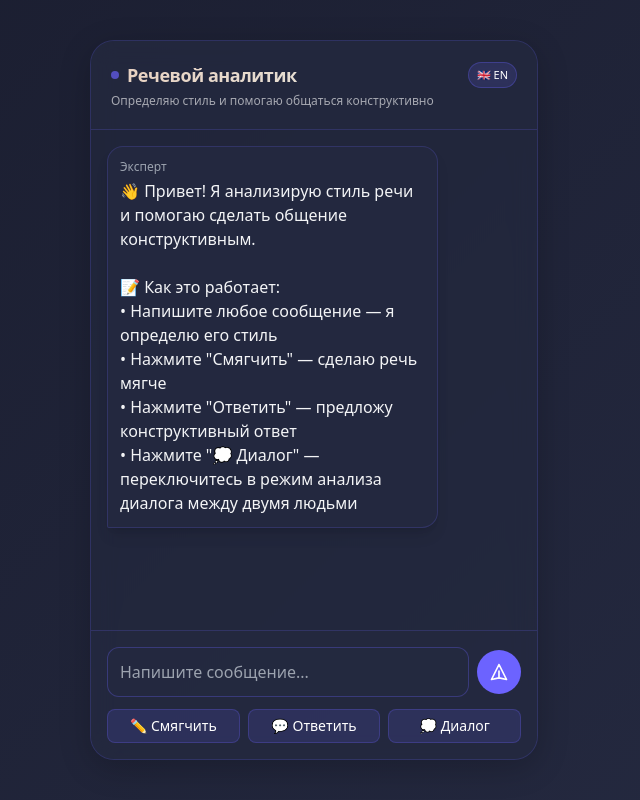
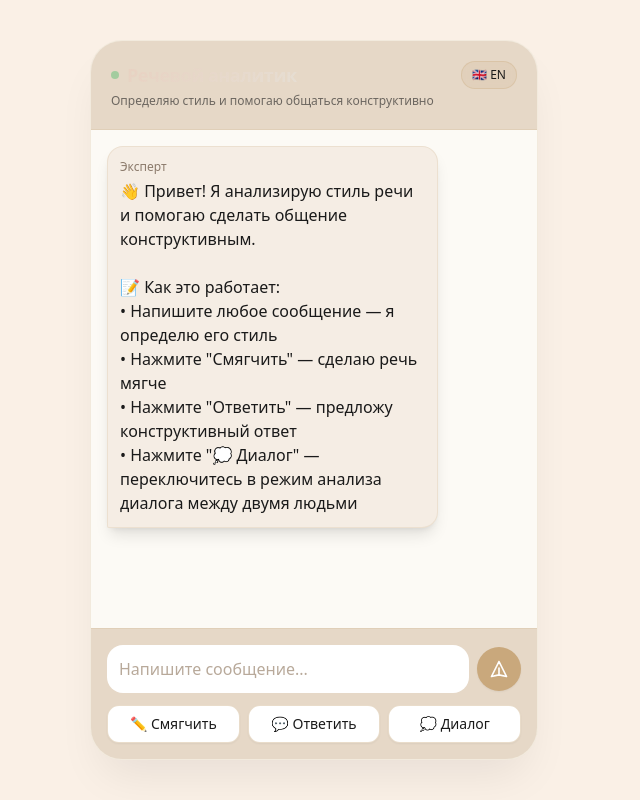
Before and after one commit to kms4u/communication, a FastAPI app: page / in a window 1280 px wide. Shown: the whole page, without its empty margins (326-966 px from the left). Run offline with FastAPI, Linux system fonts and the light colour scheme; some libraries are stand-ins or nearby versions.

Commit message:
updated styles

```diff
--- a/frontend/templates/index.html
+++ b/frontend/templates/index.html
@@ -3,7 +3,7 @@
 <head>
 <meta charset="UTF-8">
 <meta name="viewport" content="width=device-width, initial-scale=1.0, viewport-fit=cover, user-scalable=no">
-<meta name="theme-color" content="#1A1D2F">
+<meta name="theme-color" content="#FAF0E6">
 <title>Речевой аналитик</title>
 <script src="https://cdn.tailwindcss.com"></script>
 <style>
@@ -21,10 +21,10 @@
     width: 100%;
   }
 
-  /* Принудительный градиент для фона */
+  /* СВЕТЛЫЙ ФОН */
   body {
-    background: linear-gradient(135deg, #1A1D2F 0%, #252A41 100%) !important;
-    color: #FFFFFF !important;
+    background: #FAF0E6 !important;
+    color: #1A1A1A !important;
     font-family: system-ui, -apple-system, sans-serif;
     display: flex;
     justify-content: center;
@@ -32,7 +32,7 @@
     padding: 1rem;
   }
 
-  /* Дополнительные кастомные анимации */
+  /* Анимации */
   @keyframes blink {
     0%, 100% { opacity: 1; }
     50% { opacity: 0.3; }
@@ -70,23 +70,9 @@
   }
 
   /* Кастомный скроллбар */
-  .custom-scroll::-webkit-scrollbar {
-    width: 5px;
-  }
-
-  .custom-scroll::-webkit-scrollbar-track {
-    background: #252A41;
-    border-radius: 10px;
-  }
-
-  .custom-scroll::-webkit-scrollbar-thumb {
-    background: #6C63FF;
-    border-radius: 10px;
-  }
-
-  .custom-scroll::-webkit-scrollbar-thumb:hover {
-    background: #8B84FF;
-  }
+  .custom-scroll::-webkit-scrollbar { width: 4px; }
+  .custom-scroll::-webkit-scrollbar-track { background: #E8DDD0; border-radius: 10px; }
+  .custom-scroll::-webkit-scrollbar-thumb { background: #B8A99A; border-radius: 10px; }
 
   /* Эффекты кнопок */
   button {
@@ -99,92 +85,82 @@
     transform: scale(0.96);
   }
 
-  /* Стили для сообщений */
+  /* ===== СТИЛИ СООБЩЕНИЙ ===== */
   .user-message {
-    background: linear-gradient(135deg, #6C63FF, #8B84FF);
-    box-shadow: 0 4px 16px rgba(108, 99, 255, 0.3);
-    color: #FFFFFF;
+    background: #C9A87C;
+    box-shadow: 0 4px 12px rgba(201, 168, 124, 0.15);
+    color: #FFFFFF !important;
   }
 
   .bot-message {
-    background: rgba(37, 42, 65, 0.9);
-    border: 1px solid rgba(108, 99, 255, 0.2);
-    box-shadow: 0 2px 8px rgba(0, 0, 0, 0.1);
-    color: #FFFFFF;
+    background: #F5EDE4;
+    border: 1px solid rgba(201, 168, 124, 0.2);
+    box-shadow: 0 2px 8px rgba(0, 0, 0, 0.02);
+    color: #1A1A1A !important;
   }
 
-  /* Плавное появление сообщений */
+  .bot-message .text-gray-400,
+  .bot-message .text-xs {
+    color: #8B7A6B !important;
+  }
+
   .message-wrapper {
     animation: fadeSlideUp 0.3s ease-out;
   }
 
-  /* Стили для основного контейнера */
+  /* Окно чата — мягкий не-белый фон */
   .main-container {
-    background: rgba(37, 42, 65, 0.5);
+    background: #FCFAF5;
     backdrop-filter: blur(12px);
-    border: 1px solid rgba(108, 99, 255, 0.2);
-    box-shadow: 0 8px 32px rgba(0, 0, 0, 0.2);
+    border: 1px solid rgba(201, 168, 124, 0.2);
+    box-shadow: 0 25px 45px -12px rgba(0, 0, 0, 0.08);
   }
 
-  /* Стили для кнопки переключения языка */
+  /* Кнопка переключения языка */
   .lang-btn {
-    background: rgba(108, 99, 255, 0.15);
+    background: rgba(201, 168, 124, 0.15);
     backdrop-filter: blur(4px);
-    padding: 4px 8px;
-    border-radius: 20px;
-    font-size: 11px;
+    padding: 4px 10px;
+    border-radius: 40px;
+    font-size: 12px;
     font-weight: 500;
-    transition: all 0.2s ease;
-    border: 1px solid rgba(108, 99, 255, 0.3);
-    color: #FFFFFF !important;
+    border: 1px solid rgba(201, 168, 124, 0.3);
+    color: #1A1A1A !important;
   }
 
   .lang-btn:hover {
-    background: rgba(108, 99, 255, 0.3);
-    transform: scale(1.02);
-  }
-
-  .lang-btn:active {
-    transform: scale(0.95);
+    background: #C9A87C;
+    color: #FFFFFF !important;
+    border-color: #C9A87C;
   }
 
   /* Адаптивные стили */
   @media (max-width: 767px) {
     body {
       padding: 0 !important;
-      background: #1A1D2F !important;
+      background: #FAF0E6 !important;
     }
 
-    /* На телефонах убираем внутреннее окно */
     .main-container {
       border-radius: 0 !important;
       height: 100% !important;
-      max-width: 100% !important;
       width: 100% !important;
-      background: transparent !important;
+      background: #FCFAF5 !important;
       backdrop-filter: none !important;
       border: none !important;
-      box-shadow: none !important;
       position: fixed !important;
-      top: 0 !important;
-      left: 0 !important;
-      right: 0 !important;
-      bottom: 0 !important;
       margin: 0 !important;
     }
 
-    /* Упрощаем сообщения на телефонах */
     .user-message, .bot-message {
       border-radius: 1rem !important;
     }
 
-    /* Убираем подзаголовок на телефонах */
     .subtitle {
       display: none;
     }
   }
 
-  /* Для планшетов и больше */
   @media (min-width: 768px) {
     body {
       padding: 1rem !important;
@@ -194,7 +170,7 @@
       height: 90vh !important;
       max-width: 28rem !important;
       width: 100% !important;
-      border-radius: 1.5rem !important;
+      border-radius: 2rem !important;
       position: relative !important;
     }
   }
@@ -205,11 +181,11 @@
 <div class="main-container w-full flex flex-col overflow-hidden">
 
   <!-- Шапка -->
-  <div class="p-5 border-b border-[#6C63FF]/20" style="background: rgba(37, 42, 65, 0.5);">
+  <div class="p-5 border-b border-[#C9A87C]/20" style="background: rgba(194, 166, 131, 0.4);">
     <div class="flex items-center justify-between">
       <div class="flex items-center gap-2">
-        <div class="w-2 h-2 bg-[#6C63FF] rounded-full animate-pulse"></div>
-        <h1 class="text-lg font-semibold tracking-tight" style="color: #FFFFFF;">
+        <div class="w-2 h-2 bg-[#81c78c] rounded-full animate-pulse"></div>
+        <h1 class="text-lg font-semibold tracking-tight" style="color: #1A1A1A;">
           Речевой аналитик
         </h1>
       </div>
@@ -219,7 +195,7 @@
         </button>
       </div>
     </div>
-    <p class="subtitle text-xs mt-1" style="color: rgba(255, 255, 255, 0.6);">Определяю стиль и помогаю общаться конструктивно</p>
+    <p class="subtitle text-xs mt-1" style="color: rgba(26, 26, 26, 0.6);">Определяю стиль и помогаю общаться конструктивно</p>
   </div>
 
   <!-- Область чата -->
@@ -227,26 +203,26 @@
 
   <!-- Индикатор печати -->
   <div id="typingIndicator" class="hidden px-4 py-2">
-    <div class="rounded-2xl rounded-bl-sm px-4 py-2 inline-flex items-center gap-1 border border-[#6C63FF]/25" style="background: rgba(37, 42, 65, 0.9); backdrop-filter: blur(4px); box-shadow: 0 2px 8px rgba(0,0,0,0.2);">
-      <span class="text-xs" style="color: #FFFFFF;">Анализирую</span>
+    <div class="rounded-2xl rounded-bl-sm px-4 py-2 inline-flex items-center gap-1 bg-white/80 backdrop-blur-sm border border-[#C9A87C]/30 shadow-sm">
+      <span class="text-xs text-[#C9A87C] font-medium">Анализирую</span>
       <div class="flex gap-1 ml-1">
-        <div class="w-1.5 h-1.5 bg-[#6C63FF] rounded-full typing-dot"></div>
-        <div class="w-1.5 h-1.5 bg-[#6C63FF] rounded-full typing-dot"></div>
-        <div class="w-1.5 h-1.5 bg-[#6C63FF] rounded-full typing-dot"></div>
+        <div class="w-1.5 h-1.5 bg-[#C9A87C] rounded-full typing-dot"></div>
+        <div class="w-1.5 h-1.5 bg-[#C9A87C] rounded-full typing-dot"></div>
+        <div class="w-1.5 h-1.5 bg-[#C9A87C] rounded-full typing-dot"></div>
       </div>
     </div>
   </div>
 
   <!-- Поле ввода -->
-  <div class="p-4 border-t border-[#6C63FF]/20" style="background: rgba(37, 42, 65, 0.5);">
+  <div class="p-4 border-t border-[#C9A87C]/20" style="background: rgba(194, 166, 131, 0.4);">
     <div class="flex items-center gap-2">
       <div class="relative flex-1">
         <input id="input" type="text" placeholder="Напишите сообщение..."
-               class="w-full p-3 border rounded-xl focus:outline-none focus:ring-0 focus:border-[#6C63FF] transition-all text-base"
-               style="background: rgba(37, 42, 65, 0.9); border-color: rgba(108, 99, 255, 0.3); color: #FFFFFF;"
+               class="w-full p-3 bg-white border-0 rounded-2xl focus:outline-none focus:ring-0 focus:border-transparent focus:border-0 transition-all text-base placeholder:text-[#B8A99A]"
+               style="color: #1A1A1A; outline: none; box-shadow: none;"
                onkeypress="handleEnterKey(event)">
       </div>
-      <button onclick="sendMessage()" class="w-11 h-11 rounded-full flex items-center justify-center transition-all flex-shrink-0" style="background: #6C63FF;" title="Отправить">
+      <button onclick="sendMessage()" class="w-11 h-11 rounded-full flex items-center justify-center transition-all flex-shrink-0 shadow-sm" style="background: #C9A87C;" title="Отправить">
         <svg class="w-5 h-5" style="color: #FFFFFF;" fill="none" stroke="currentColor" viewBox="0 0 24 24">
           <path stroke-linecap="round" stroke-linejoin="round" stroke-width="2" d="M12 19l9 2-9-18-9 18 9-2zm0 0v-8"></path>
         </svg>
@@ -254,13 +230,13 @@
     </div>
 
     <div class="flex gap-2 mt-3">
-      <button onclick="soften()" class="flex-1 px-3 py-1.5 rounded-lg transition-all text-sm font-medium" style="background: rgba(108, 99, 255, 0.15); color: #FFFFFF; border: 1px solid rgba(108, 99, 255, 0.25);" title="Смягчить сообщение">
+      <button onclick="soften()" class="flex-1 px-3 py-2 rounded-xl transition-all text-sm font-medium bg-white text-[#1A1A1A] border border-[#C9A87C]/40 hover:bg-[#C9A87C] hover:text-white hover:border-[#C9A87C] shadow-sm">
         ✏️ Смягчить
       </button>
-      <button onclick="reply()" class="flex-1 px-3 py-1.5 rounded-lg transition-all text-sm font-medium" style="background: rgba(108, 99, 255, 0.15); color: #FFFFFF; border: 1px solid rgba(108, 99, 255, 0.25);" title="Конструктивный ответ">
+      <button onclick="reply()" class="flex-1 px-3 py-2 rounded-xl transition-all text-sm font-medium bg-white text-[#1A1A1A] border border-[#C9A87C]/40 hover:bg-[#C9A87C] hover:text-white hover:border-[#C9A87C] shadow-sm">
         💬 Ответить
       </button>
-      <button id="dialogModeBtn" onclick="toggleDialogMode()" class="flex-1 px-3 py-1.5 rounded-lg transition-all text-sm font-medium" style="background: rgba(108, 99, 255, 0.15); color: #FFFFFF; border: 1px solid rgba(108, 99, 255, 0.25);">
+      <button id="dialogModeBtn" onclick="toggleDialogMode()" class="flex-1 px-3 py-2 rounded-xl transition-all text-sm font-medium bg-white text-[#1A1A1A] border border-[#C9A87C]/40 hover:bg-[#C9A87C] hover:text-white hover:border-[#C9A87C] shadow-sm">
         💭 Диалог
       </button>
     </div>
```
Also changed, not shown: frontend/static/css/output.css (+66 -96 lines), 1 other file.
